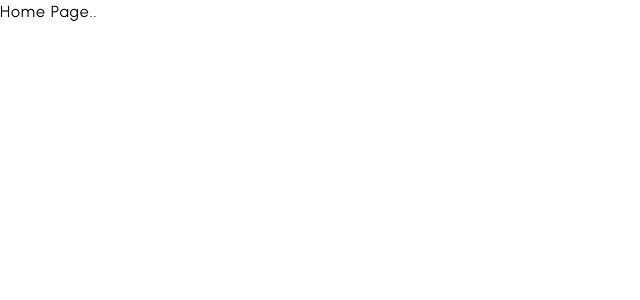
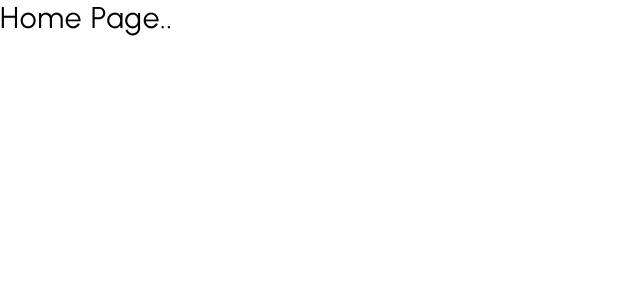
Before and after one commit to Fahmidur-arnob/Sneaker-Head, a Next.js app: page / in a window 1280 px wide. Shown: the top 300 px of the page, without its empty margins (0-640 px from the left). Built offline with nearby package versions, Linux system fonts and the light colour scheme.

Commit message:
Making components

```diff
--- /dev/null
+++ b/components/Footer.jsx
@@ -0,0 +1,9 @@
+import React from 'react'
+
+const Footer = () => {
+  return (
+    <div className='text-3xl'>Footer</div>
+  )
+}
+
+export default Footer
--- /dev/null
+++ b/components/Header.jsx
@@ -0,0 +1,9 @@
+import React from 'react'
+
+const Header = () => {
+  return (
+    <div className='text-3xl'>Header</div>
+  )
+}
+
+export default Header
--- a/pages/_app.js
+++ b/pages/_app.js
@@ -1,5 +1,8 @@
+import Footer from '@/components/Footer';
+import Header from '@/components/Header';
 import '@/styles/globals.css';
 import Head from 'next/head';
+
 
 export default function App({ Component, pageProps }) {
   return (
--- a/pages/index.js
+++ b/pages/index.js
@@ -2,6 +2,6 @@
 
 export default function Home() {
   return (
-    <main>Home Page..</main>
+    <main className="text-3xl ">Home Page..</main>
   )
 }
--- a/tailwind.config.js
+++ b/tailwind.config.js
@@ -9,6 +9,10 @@ module.exports = {
     "./src/**/*.{js,ts,jsx,tsx,mdx}",
   ],
   theme: {
+    fontFamily:{
+      oswald: 'Oswald, sans-serif',
+      urbanist: 'Urbanist, sans-serif'
+    },
     extend: {
       backgroundImage: {
         'gradient-radial': 'radial-gradient(var(--tw-gradient-stops))',
```
